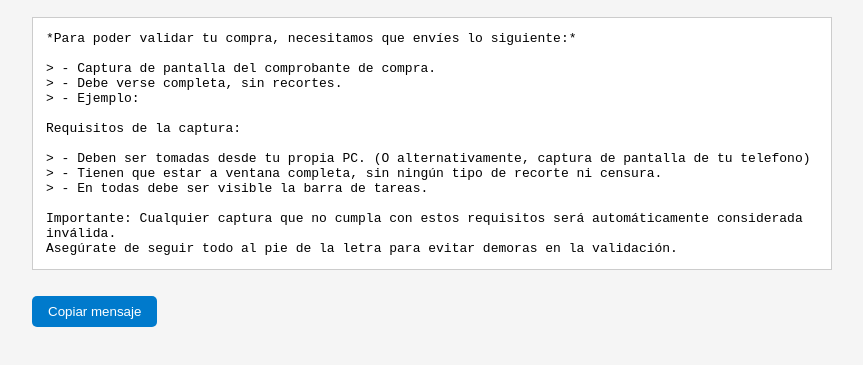
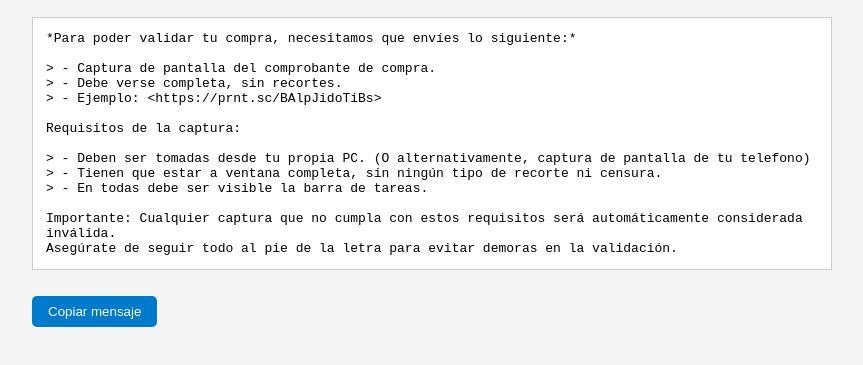
Before and after one commit to HyCraft-Plantillas/plantilla-comprobante, a plain HTML site: page index.html in a window 1280 px wide. Shown: the part 83-448 px from the top of the page, without its empty margins (208-1071 px from the left). Drawn offline with Linux system fonts and the light colour scheme.

Commit message:
Update index.html

```diff
--- a/index.html
+++ b/index.html
@@ -42,7 +42,7 @@
 
 > - Captura de pantalla del comprobante de compra.
 > - Debe verse completa, sin recortes.
-> - Ejemplo: <https://prnt.sc/BAlpJidoTiBs>
+> - Ejemplo: &lt;https://prnt.sc/BAlpJidoTiBs&gt;
 
 Requisitos de la captura:
 
```
